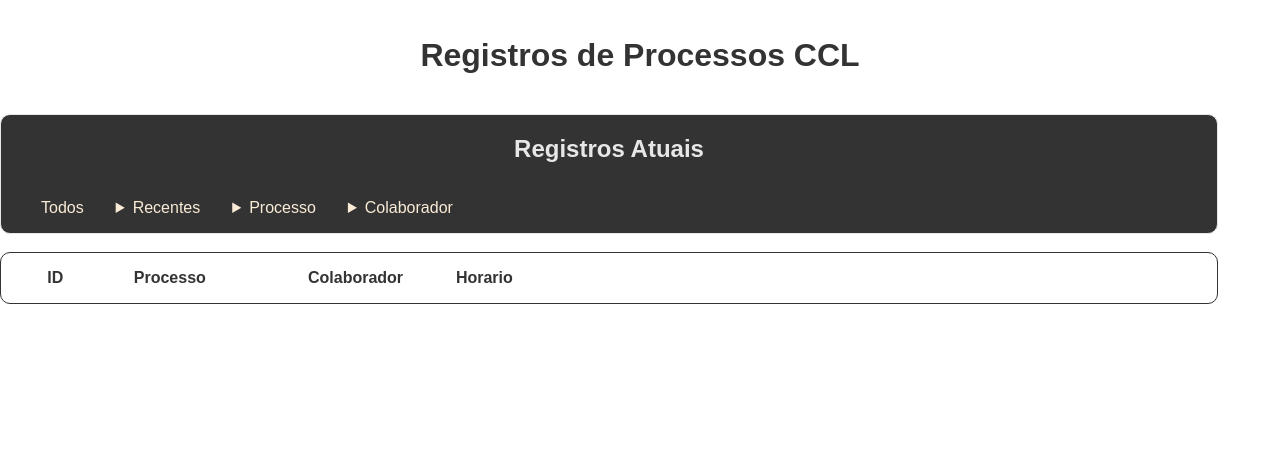
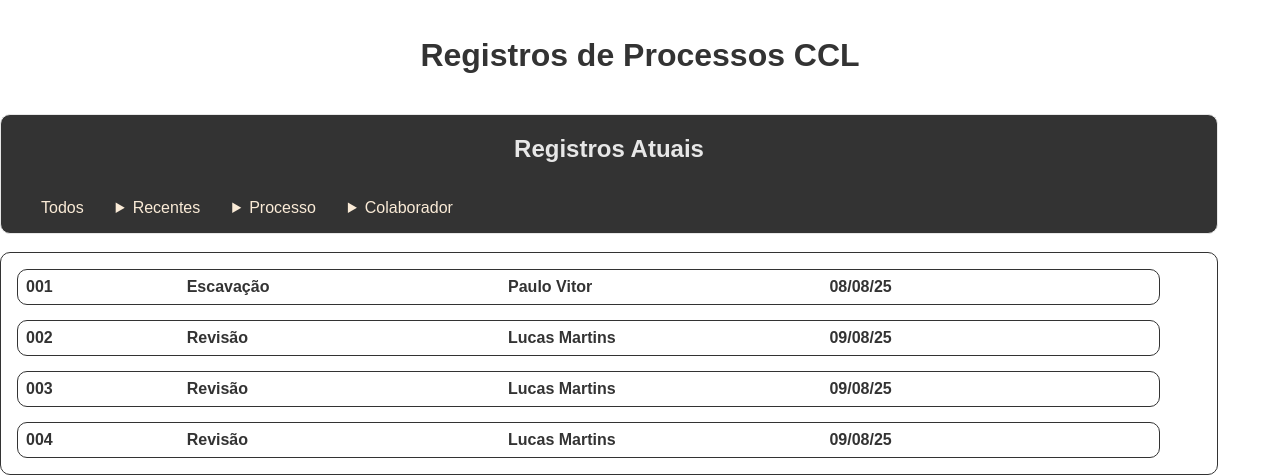
Before and after one commit to lipe-ads/Projetos-LipeADS, a plain HTML site: page miniProjetos/Construtora/registros.html in a window 1280 px wide. Shown: the part 741-1216 px from the top of the page. Before the commit the page ends 1045 px from the top, so only its background shows below. Drawn offline with Linux system fonts and the light colour scheme.

Commit message:
Alteração na exibição dos registros HTML e CSS

```diff
--- a/miniProjetos/Construtora/registros.css
+++ b/miniProjetos/Construtora/registros.css
@@ -75,7 +75,6 @@ h1 {
 .ExibicaoRegistros {
   border: #333 solid 1px;
   border-radius: 10px;
-  display: flex;
   margin: 0;
   padding: 0;
   width: 95%;
@@ -83,20 +82,25 @@ h1 {
 }
 
 .ExibicaoRegistros-ul {
-  display: grid;
-  grid-template-columns: 0.5fr 3fr 3fr 1fr;
-  /* Espaçamento entre as colunas */
+  padding: 1rem;
+  margin: 0;
+  display: flex;
+  flex-direction: column;
   gap: 15px;
 }
 
 .ExibicaoRegistros-itens {
-  display: flex;
+  border: #333 solid 1px;
+  border-radius: 10px ;
+  padding: 0.5rem;
+  width: 95%;
   list-style: none;
   font-weight: 600;
   align-items: center;
   justify-content: center;
   align-items: center;
-
+  display: grid;
+  grid-template-columns: 0.5fr 1fr 1fr 1fr;
 }
 
 /* Editando ul filtro */
--- a/miniProjetos/Construtora/registros.html
+++ b/miniProjetos/Construtora/registros.html
@@ -35,7 +35,7 @@
           <div class="cabecalhoFiltrodiv">
             <ul class="cabecalhoFiltroOpcoes">
               <a href="#">
-                <li onclick="">Todos</li>
+                <li onclick="exibirTodosOsItens(ArrayRegistros)">Todos</li>
               </a>
               <a href="#">
                 <details>
@@ -46,13 +46,13 @@
               <a href="#">
                 <details>
                   <summary>Processo</summary>
-                  <input type="text" name="text-filter" id="text-filter">
+                  <input type="text" name="text-filter" id="processo-filter" />
                 </details>
               </a>
               <a href="#">
                 <details>
                   <summary>Colaborador</summary>
-                  <input type="text" name="text-filter" id="text-filter">
+                  <input type="text" name="text-filter" id="colaborador-filter" />
                 </details>
               </a>
             </ul>
@@ -61,14 +61,35 @@
         <br />
         <div class="ExibicaoRegistros">
           <ul class="ExibicaoRegistros-ul">
-            <li class="ExibicaoRegistros-itens">ID</li>
-            <li class="ExibicaoRegistros-itens">Processo</li>
-            <li class="ExibicaoRegistros-itens">Colaborador</li>
-            <li class="ExibicaoRegistros-itens">Horario</li>
+            <li class="ExibicaoRegistros-itens">
+              <div class="item-id">001</div>
+              <div class="item-processo">Escavação</div>
+              <div class="item-colaborador">Paulo Vitor</div>
+              <div class="item-data">08/08/25</div>
+            </li>
+            <li class="ExibicaoRegistros-itens">
+              <div class="item-id">002</div>
+              <div class="item-processo">Revisão</div>
+              <div class="item-colaborador">Lucas Martins</div>
+              <div class="item-data">09/08/25</div>
+            </li>
+            <li class="ExibicaoRegistros-itens">
+              <div class="item-id">003</div>
+              <div class="item-processo">Revisão</div>
+              <div class="item-colaborador">Lucas Martins</div>
+              <div class="item-data">09/08/25</div>
+            </li>
+            <li class="ExibicaoRegistros-itens">
+              <div class="item-id">004</div>
+              <div class="item-processo">Revisão</div>
+              <div class="item-colaborador">Lucas Martins</div>
+              <div class="item-data">09/08/25</div>
+            </li>
           </ul>
         </div>
       </div>
       <section></section>
     </div>
+    <script src="registros.js"></script>
   </body>
 </html>
```
